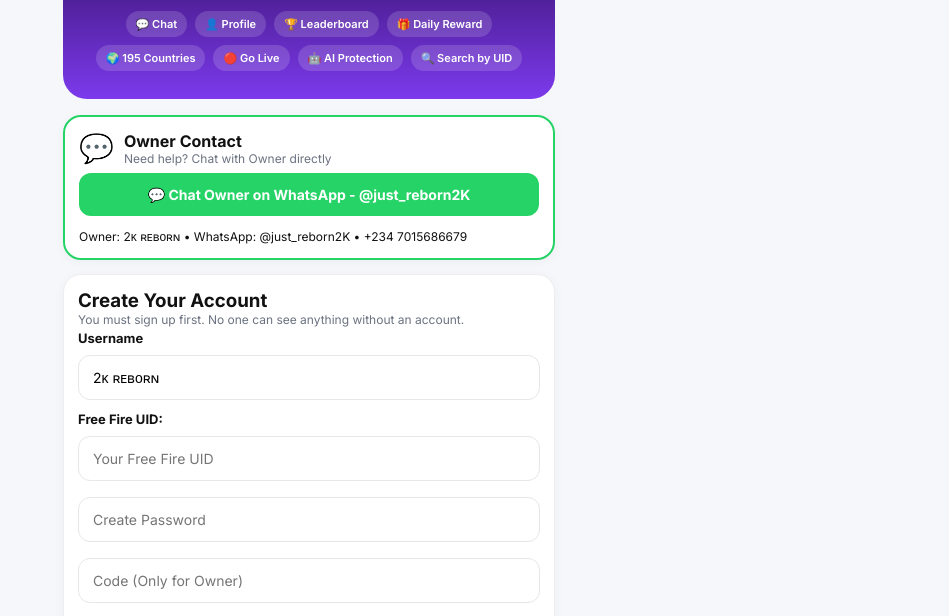
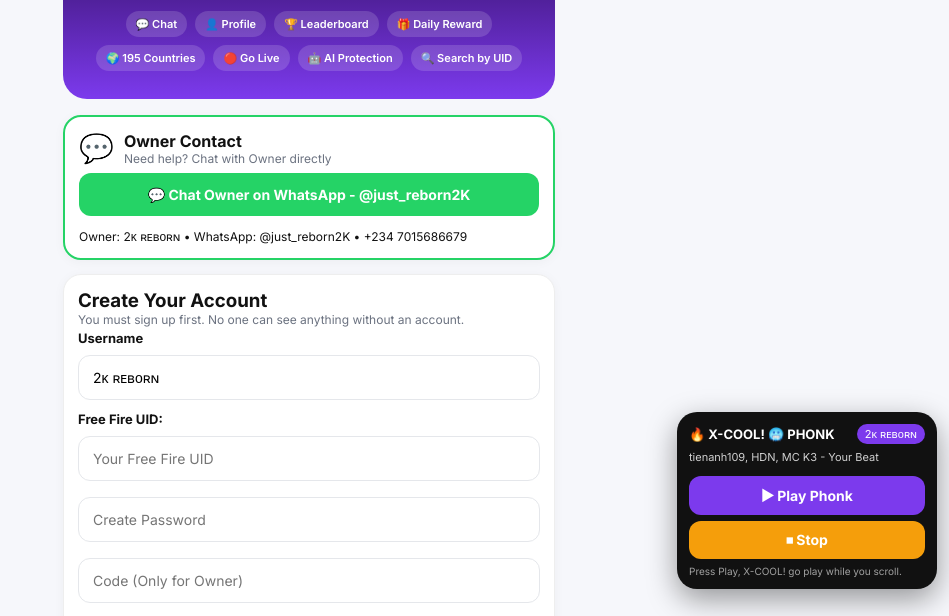
Before and after one commit to Golden10-rgb/2k-Reborn-Squad, a plain HTML site: page index.html in a window 1280 px wide. Shown: the part 141-757 px from the top of the page, without its empty margins (331-1280 px from the left). Drawn offline with Linux system fonts and the light colour scheme.

Commit message:
Update index.html

```diff
--- a/index.html
+++ b/index.html
@@ -100,6 +100,13 @@ nav{position:fixed;bottom:0;left:0;right:0;max-width:520px;margin:auto;backgroun
 </div>
 
 <div id="feedPage" class="page">
+  <!-- X-COOL PHONK BANNER -->
+  <div class="card" style="background:linear-gradient(135deg,#111,#7c3aed);color:#fff;text-align:center;border:2px solid #7c3aed">
+    <b>🔥 X-COOL! 🥶 PHONK</b><p style="font-size:12px;opacity:.9;margin:6px 0">tienanh109, HDN, MC K3 - 2ᴋ ʀᴇʙᴏʀɴ Official Beat</p>
+    <button onclick="playXCool()" id="feedPhonkBtn" style="background:#fff;color:#7c3aed">▶ Play Phonk</button>
+    <button onclick="stopXCool()" style="background:#f59e0b">⏹ Stop Phonk</button>
+  </div>
+
   <div class="card" style="border:2px solid #7c3aed"><h3>🔍 Find Friends</h3><p class="muted">Search by Username OR UID</p><input id="friendSearch" class="searchBig" placeholder="Type username or UID... e.g. 2ᴋ ʀᴇʙᴏʀɴ or 123456789" oninput="searchPeople(this.value)"><div id="friendSearchResults"></div></div>
   <div class="reward"><h3>🎁 Daily Reward</h3><p style="font-size:13px">Come back every day and earn points</p><button style="background:#fff;color:#ef4444" onclick="claimDaily()">Claim +10 Points Today</button></div>
   <div id="ownerDashboardBox"></div>
@@ -145,7 +152,35 @@ nav{position:fixed;bottom:0;left:0;right:0;max-width:520px;margin:auto;backgroun
 
 <nav id="bottomNav"><button onclick="show('feedPage',this)" class="active">🏠<br>Feed</button><button onclick="show('chatPage',this)">💬<br>Chats</button><button onclick="show('leaderPage',this)">🏆<br>Top</button><button onclick="show('profilePage',this)">👤<br>Profile</button><button id="ownerNavBtn" class="hidden" onclick="show('ownerPage',this)">👑<br>Owner</button></nav>
 
+<!-- X-COOL! FLOATING PHONK PLAYER - MERGED -->
+<div id="phonkPlayer" style="position:fixed;bottom:70px;right:12px;z-index:400;background:#111;color:#fff;padding:12px;border-radius:20px;box-shadow:0 10px 30px rgba(0,0,0,.4);width:260px">
+  <div style="display:flex;justify-content:space-between;align-items:center">
+    <b style="font-size:13px">🔥 X-COOL! 🥶 PHONK</b>
+    <span style="font-size:11px;background:#7c3aed;padding:3px 8px;border-radius:20px">2ᴋ ʀᴇʙᴏʀɴ</span>
+  </div>
+  <p style="font-size:11px;opacity:.8;margin:6px 0">tienanh109, HDN, MC K3 - Your Beat</p>
+  <div id="xcoolBox" style="display:none">
+    <iframe id="xcoolVideo" width="100%" height="150" src="" frameborder="0" allow="autoplay; encrypted-media" allowfullscreen style="border-radius:12px"></iframe>
+  </div>
+  <button onclick="playXCool()" id="xcoolBtn" style="background:#7c3aed;margin:6px 0;padding:11px">▶ Play Phonk</button>
+  <button onclick="stopXCool()" style="background:#f59e0b;margin:0;padding:10px">⏹ Stop</button>
+  <p style="font-size:10px;opacity:.6;margin-top:6px">Press Play, X-COOL! go play while you scroll.</p>
+</div>
+
 <script>
+// ===== X-COOL! PHONK FUNCTIONS - MERGED =====
+function playXCool(){
+  document.getElementById('xcoolBox').style.display='block';
+  document.getElementById('xcoolVideo').src='https://www.youtube.com/embed/zyuQ1bLmECk?autoplay=1&loop=1&playlist=zyuQ1bLmECk';
+  document.getElementById('xcoolBtn').innerText='🔥 X-COOL! Playing... 🥶';
+  var fb=document.getElementById('feedPhonkBtn'); if(fb) fb.innerText='🔥 X-COOL! Playing... 🥶';
+}
+function stopXCool(){
+  document.getElementById('xcoolVideo').src='';
+  document.getElementById('xcoolBox').style.display='none';
+  document.getElementById('xcoolBtn').innerText='▶ Play Phonk';
+  var fb=document.getElementById('feedPhonkBtn'); if(fb) fb.innerText='▶ Play Phonk';
+}
 const OWNER_NAME = "2ᴋ ʀᴇʙᴏʀɴ";
 const OWNER_CODE = "2K-REBORN-OWNER-2026";
 const MY_WHATSAPP = "2347015686679";
```
